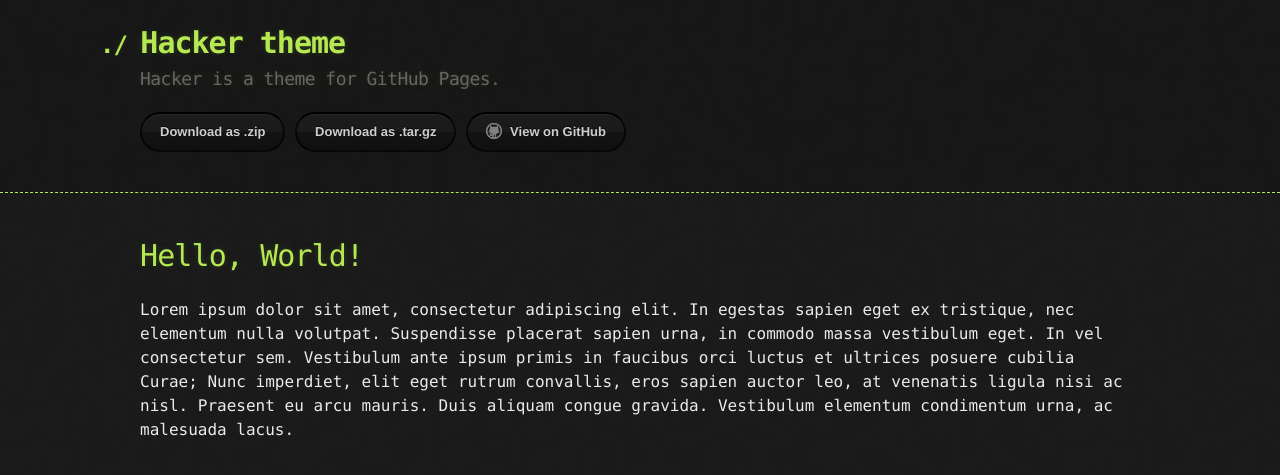
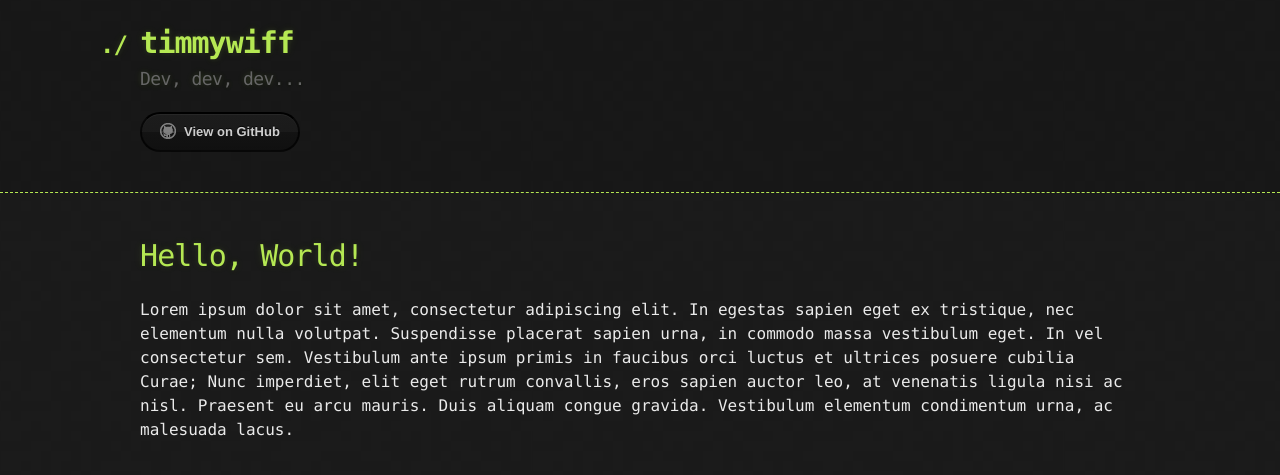
Before and after one commit to timmywiff/timmywiff.github.io, a Jekyll site: the page built from index.md, in a window 1280 px wide. Shown: the top 475 px of the page. Built offline with Jekyll 4.4.1, drawn with Linux system fonts in a browser that asks for light colours.

Commit message:
config changes

```diff
--- a/_config.yml
+++ b/_config.yml
@@ -1,5 +1,5 @@
-title: Hacker theme
-description: Hacker is a theme for GitHub Pages.
-show_downloads: true
+title: timmywiff
+description: Dev, dev, dev...
+show_downloads: false
 google_analytics:
 theme: jekyll-theme-hacker
```
